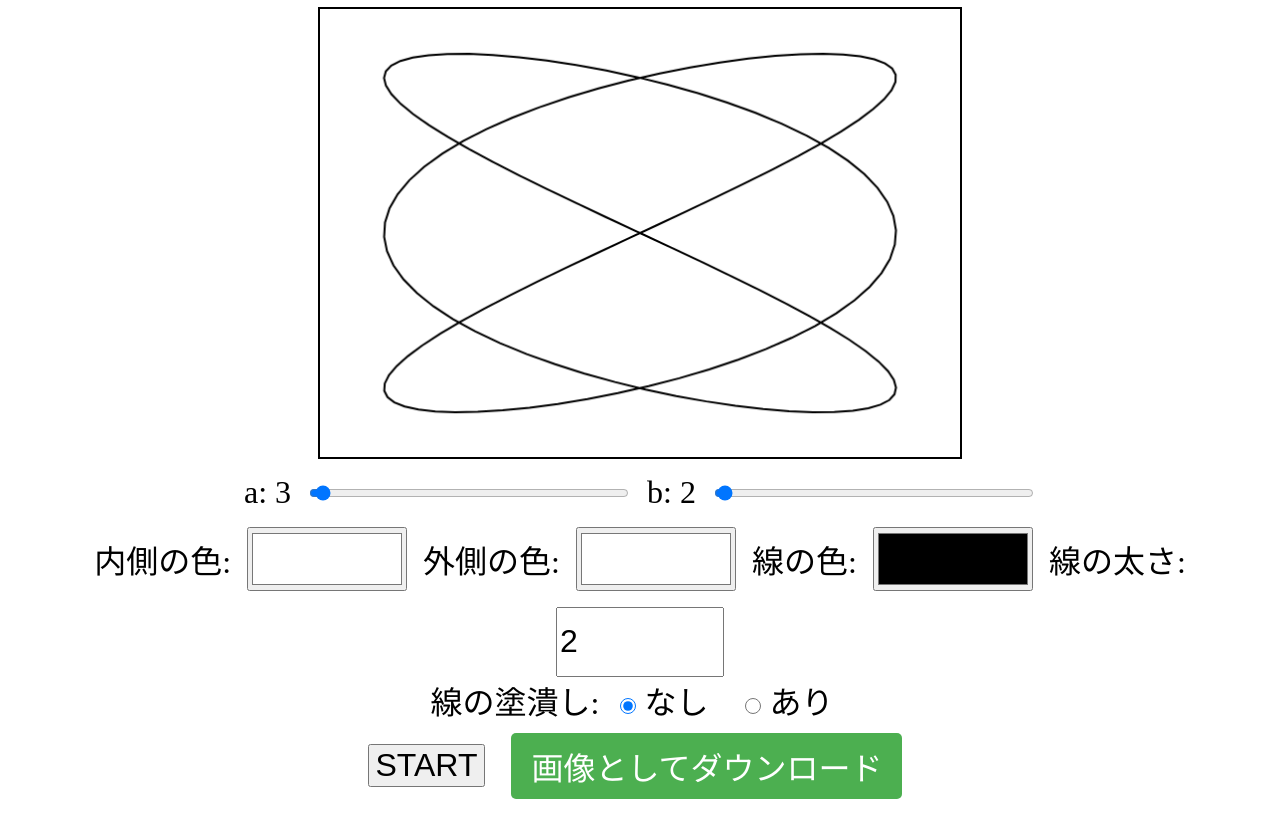
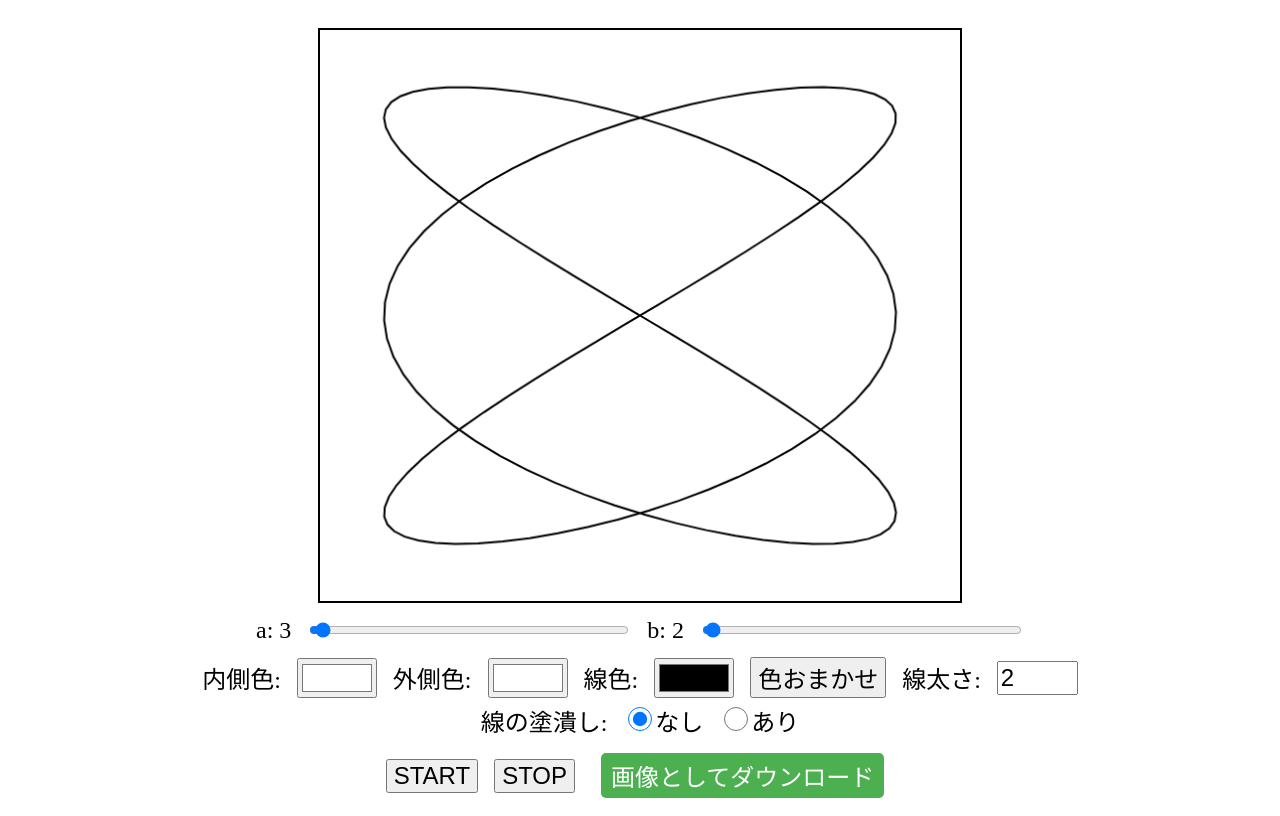
Before and after one commit to YujiFukami/LissajousDrawingTool, a plain HTML site: page stringart.html in a window 1280 px wide. Drawn offline with Linux system fonts and the light colour scheme.

Commit message:
20230825 1029
色おまかせ機能追加
アニメーションのSTOPボタン追加

```diff
--- a/script.js
+++ b/script.js
@@ -112,6 +112,9 @@ function updateAndDraw() {
 // 初期描画
 updateAndDraw();
 
+// アニメーション関連
+let animationTimerId = null; // setTimeoutのIDを保持する変数
+
 let bValue = 1;
 const bMax = 100;
 const animationDelay = 100; // 0.5秒
@@ -128,8 +131,8 @@ function startAnimation() {
 
             updateAndDraw();
 
-            bValue+=2;
-            setTimeout(step, animationDelay); // 次のステップをスケジュール
+            bValue += 2;
+            animationTimerId = setTimeout(step, animationDelay); // 次のステップをスケジュール
         }
     }
 
@@ -141,3 +144,28 @@ function updateValueDisplay(elementId, value) {
 }
 
 document.getElementById('startAnimation').addEventListener('click', startAnimation);
+
+document.getElementById('stopAnimation').addEventListener('click', function() {
+    if (animationTimerId !== null) {
+        clearTimeout(animationTimerId);  // setTimeoutのキャンセル
+        animationTimerId = null;
+    }
+});
+
+// 「おまかせ」ボタンのクリックイベントに結び付ける
+document.getElementById('randomizeColors').addEventListener('click', function() {
+    innerColorInput.value = generateRandomColor();
+    outerColorInput.value = generateRandomColor();
+    lineColorInput.value = generateRandomColor();
+    updateAndDraw(); // 描画を更新
+});
+
+// ランダムな色を返す
+function generateRandomColor() {
+    const letters = '0123456789ABCDEF';
+    let color = '#';
+    for (let i = 0; i < 6; i++) {
+        color += letters[Math.floor(Math.random() * 16)];
+    }
+    return color;
+}
--- a/stringart.html
+++ b/stringart.html
@@ -10,27 +10,32 @@
 
     <div class="center-wrapper"> <!-- 追加するラッパー -->
         <canvas id="lissajousCanvas"></canvas>
-        <div class="control-group">
-            <label for="aValue">a: <span id="aValueDisplay">3</span></label>
-            <input type="range" id="aValue" value="3" min="1" max="100" step="1" oninput="updateValueDisplay('aValue', this.value); updateAndDraw();">
+        <div class="control-group control-group1">
+            <div class = "range-control">
+                <label for="aValue">a: <span id="aValueDisplay">3</span></label>
+                <input type="range" id="aValue" value="3" min="1" max="100" step="1" oninput="updateValueDisplay('aValue', this.value); updateAndDraw();">
+            </div>
 
-            <label for="bValue">b: <span id="bValueDisplay">2</span></label>
-            <input type="range" id="bValue" value="2" min="1" max="100" step="1" oninput="updateValueDisplay('bValue', this.value); updateAndDraw();">
+            <div class = "range-control">
+                <label for="bValue">b: <span id="bValueDisplay">2</span></label>
+                <input type="range" id="bValue" value="2" min="1" max="100" step="1" oninput="updateValueDisplay('bValue', this.value); updateAndDraw();">
+            </div>
         </div>
 
-        <div class="control-group"> <!-- 色の制御を囲む -->
-            <label for="innerColor">内側の色:</label>
+        <div class="control-group control-group2"> <!-- 色の制御を囲む -->
+            <label for="innerColor">内側色:</label>
             <input type="color" id="innerColor" value="#FFFFFF" oninput="updateAndDraw()" >
-            <label for="outerColor">外側の色:</label>
+            <label for="outerColor">外側色:</label>
             <input type="color" id="outerColor" value="#FFFFFF" oninput="updateAndDraw()" >
-            <label for="lineColor">線の色:</label>
+            <label for="lineColor">線色:</label>
             <input type="color" id="lineColor" value="#000000" oninput="updateAndDraw()" >
-            <label for="lineWidth">線の太さ:</label>
+            <button class="common-button" id="randomizeColors">色おまかせ</button>
+            <label for="lineWidth">線太さ:</label>
             <input type="number" id="lineWidth" value="2" min="1" max="10" step="1" oninput="updateAndDraw()" >
         </div>
 
         <!-- この部分は「色の制御を囲む」divの直後に追加します。 -->
-        <div class="control-group2">
+        <div class="control-group control-group3">
             <span>線の塗潰し:</span>
             <label>
                 <input type="radio" name="fillOption" value="nofill" checked oninput="updateAndDraw()">なし
@@ -40,8 +45,9 @@
             </label>
         </div>
 
-        <div class="control-group3">
-            <button id="startAnimation">START</button>
+        <div class="control-group control-group4">
+            <button class="common-button" id="startAnimation">START</button>
+            <button class="common-button" id="stopAnimation">STOP</button>
             <!-- 画像として保存するためのダウンロードリンク -->
             <a id="downloadLink" download="lissajous.png">画像としてダウンロード</a>
         </div>
--- a/style.css
+++ b/style.css
@@ -1,83 +1,89 @@
 /* PCなどの横長のデバイス用：縦基準のスタイル */
 #lissajousCanvas {
+    margin-top: 20px;
     width: 80vh;
     height: 80vh;
     border: 2px solid #000;
 }
 
-input[type="range"]{
-    width: 40vh;
-    height: 8vh;
-    font-size: 4vh;
+.control-group{
+    display: flex;
+    flex-direction: row;
+    align-items: center;
+    gap: 1rem; /* 項目の間隔を設定 */
+    font-size: 3vh;
 }
 
-.control-group input[type="color"], .control-group input[type="number"] {
-    width: 20vh;
-    height: 8vh;
-    font-size: 4vh;
+.range-control{
+    display: flex;
+    flex-direction: row;
+    align-items: center;
+    gap: 1rem;
 }
 
-label, #startAnimation, .control-group3 #downloadLink {
-    font-size: 4vh;
+input[type="range"]{/*スライダー*/
+    width: 40vh;
+    height: 5vh;
 }
 
-.control-group2 span {
-    font-size: 4vh;
+input[type="color"]{
+    width: 10vh;
+    height: 5vh;
+    /* font-size: 4vh; */
 }
 
-.control-group2 label {
-    font-size: 4vh; /* ここで「なし」、「あり」の文字サイズを指定 */
+/* .control-groupでは設定できないフォントサイズ */
+input[type="number"],.common-button{
+    font-size: 3vh;
 }
-.control-group2 input[type="radio"] {
-    width: 2vh; /* ラジオボタンのサイズを指定 */
-    height: 2vh;
+
+input[type="radio"] {
+    width: 3vh; /* ラジオボタンのサイズを指定 */
+    height: 3vh;
 }
+
 /* 縦長のデバイスの場合 */
 @media (max-aspect-ratio: 1/1) {
+    /* PCなどの横長のデバイス用：縦基準のスタイル */
     #lissajousCanvas {
         width: 80vw;
-        height: 80vw; /* こちらを追加して正方形にします */
+        height: 80vw;
     }
 
-    input[type="range"] {
-        width: 80vw;
-        height: 8vw;
-        font-size: 4vw;
+    .control-group{
+        display: flex;
+        flex-direction: row;
+        align-items: center;
+        gap: 1rem; /* 項目の間隔を設定 */
+        font-size: 2vw;
     }
 
-    .control-group input[type="color"], .control-group input[type="number"]  {
-        width: 20vw;
-        height: 8vw;
-        font-size: 4vw;
-    }
-    label, #startAnimation, .control-group3 #downloadLink {
-        font-size: 4vw;
+    .control-group1{
+        display: flex;
+        flex-direction: column;
     }
 
-    .control-group2 span {
-        font-size: 4vw;
-    }
-
-    .control-group2 label {
-        font-size: 4vw; /* 縦長デバイス時の「なし」、「あり」の文字サイズ */
-    }
-    .control-group2 input[type="radio"] {
-        width: 2vw; /* ラジオボタンのサイズを縦長デバイスに合わせて調整 */
+    input[type="range"]{/*スライダー*/
+        width: 40vw;
         height: 2vw;
     }
 
-}
+    input[type="color"]{
+        width: 6vw;
+        height: 4vw;
+        /* font-size: 4vw; */
+    }
 
-/* ラジオボタンに関するスタイル */
-.control-group2 input[type="radio"] {
-    padding: 0; /* 余白をリセット */
-    margin-right: 0.5rem; /* ラベルとの間に少し余白を追加 */
-    opacity: 1; /* もし不透明度が設定されていた場合はリセット */
-}
+    /* .control-groupでは設定できないフォントサイズ */
+    input[type="number"],.common-button{
+        font-size: 3vw;
+    }
 
-/* ラジオボタンのラベルに関するスタイル */
-.control-group2 label {
-    margin-right: 1rem; /* 各オプション間に余白を追加 */
+    input[type="radio"] {
+        width: 3vw; /* ラジオボタンのサイズを指定 */
+        height: 3vw;
+    }
+
 }
 
 .center-wrapper {
@@ -86,21 +92,14 @@ label, #startAnimation, .control-group3 #downloadLink {
     align-items: center;
     justify-content: center;
     height: 100vh; /* viewportの高さの100% */
+    gap:5px;
 }
 
-.control-group, .control-group2, .control-group3 {
-    display: flex;
-    flex-wrap: wrap;
-    align-items: center;
-    justify-content: center;
-    gap: 1rem; /* 項目の間隔を設定 */
-}
-
-.control-group3 #downloadLink {
+.control-group4 #downloadLink {
     display: inline-block;
     background-color: #4CAF50;
     color: white;
-    padding: 10px 20px;
+    padding: 5px 10px;
     text-align: center;
     text-decoration: none;
     border: none;
@@ -110,6 +109,6 @@ label, #startAnimation, .control-group3 #downloadLink {
     border-radius: 5px;
 }
 
-.control-group3 #downloadLink:hover {
+.control-group4 #downloadLink:hover {
     background-color: #45a049;
 }
```
